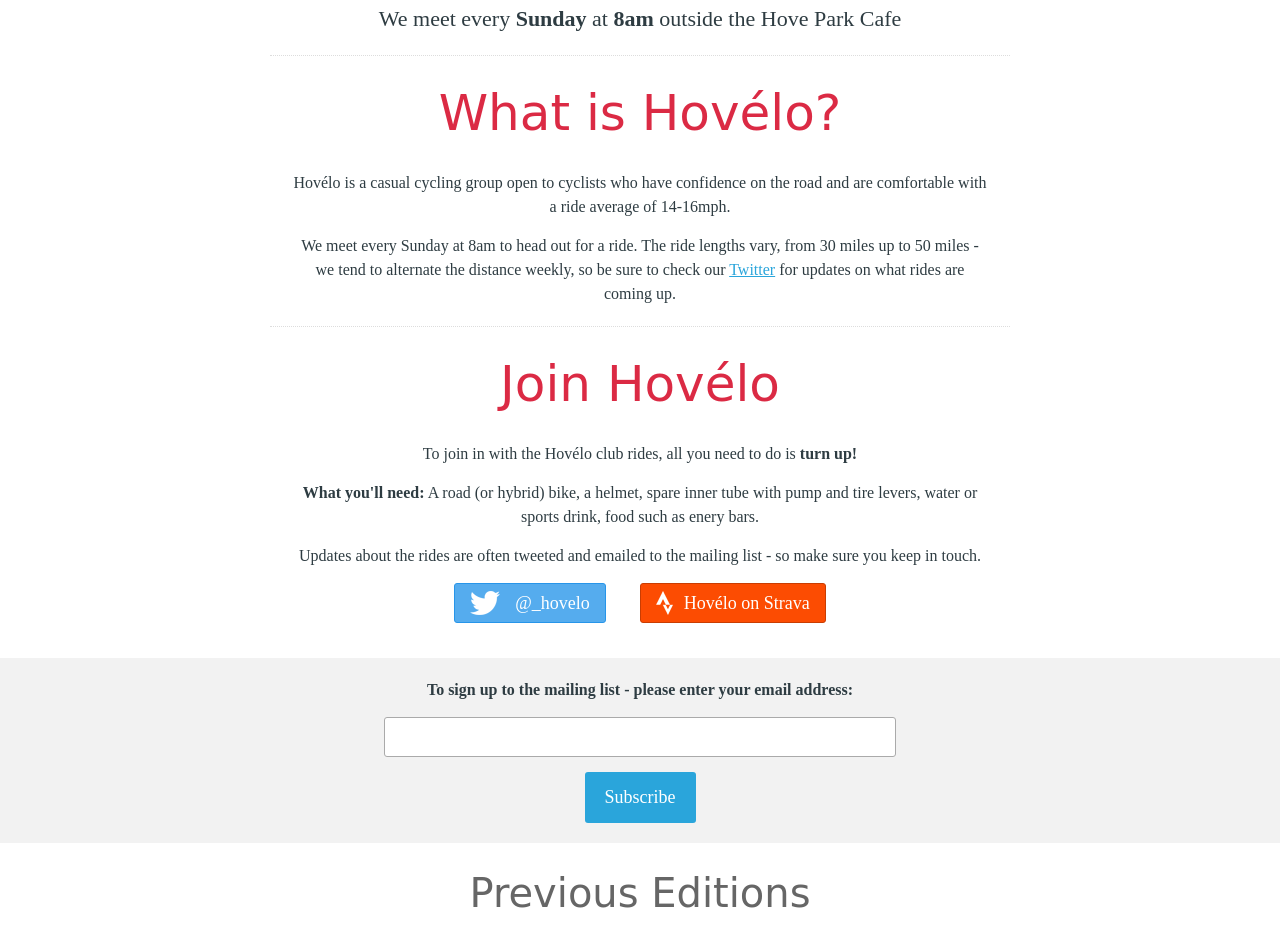
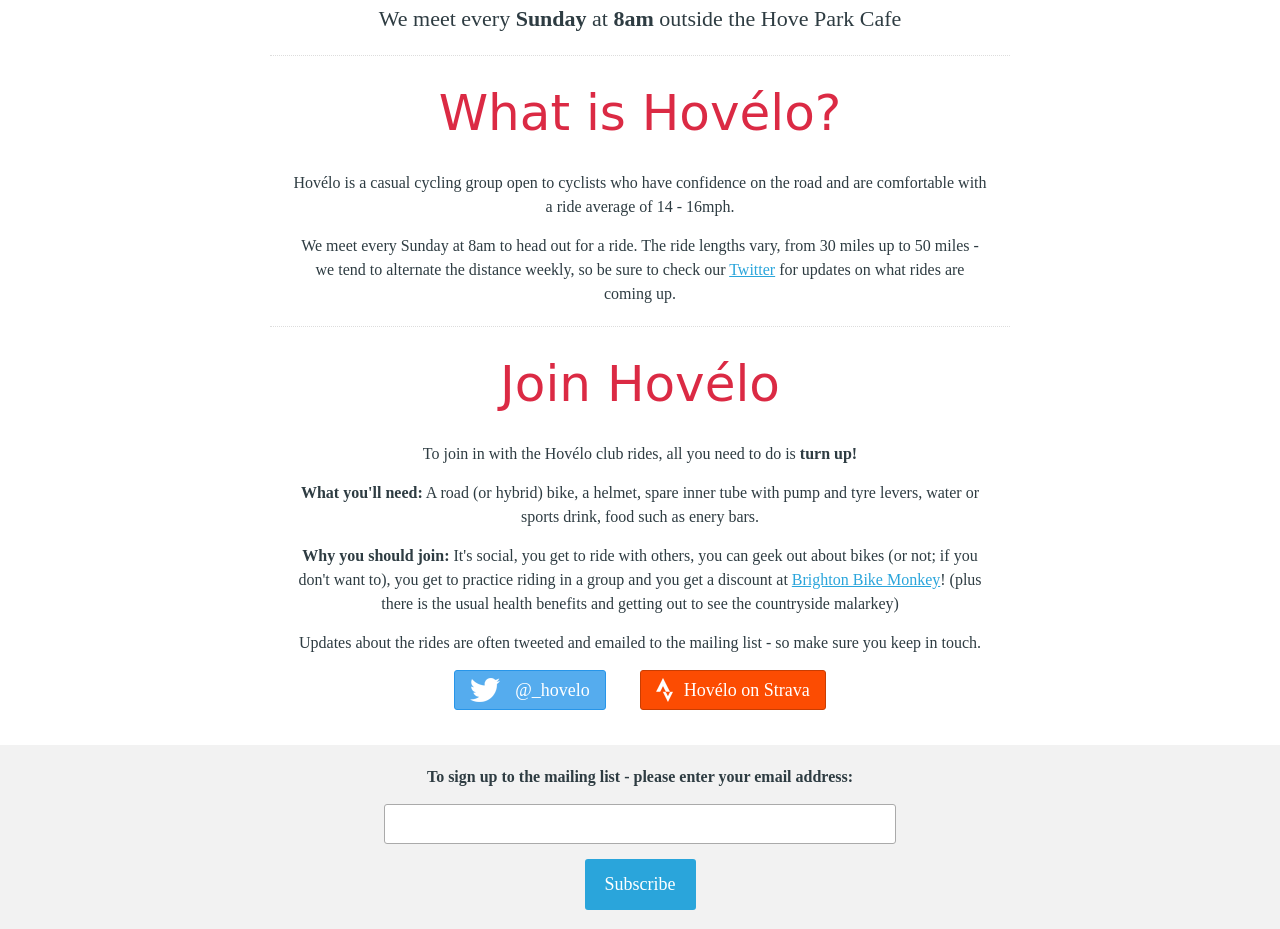
Before and after one commit to hovelo/website, a PHP site: page / in a window 1280 px wide. Shown: the part 231-1160 px from the top of the page. Before the commit the page ends 1139 px from the top, so only its background shows below. Run offline with PHP 8.4, Linux system fonts and the light colour scheme; data that the repository does not hold is empty; some web fonts are replaced.

Commit message:
Fix typo and add benefits paragraph

```diff
--- a/index.php
+++ b/index.php
@@ -45,13 +45,14 @@
 		</article>
 		<article class="wrap">
 			<h2>What is Hovélo?</h2>
-			<p>Hovélo is a casual cycling group open to cyclists who have confidence on the road and are comfortable with a ride average of 14-16mph.</p>
+			<p>Hovélo is a casual cycling group open to cyclists who have confidence on the road and are comfortable with a ride average of 14 - 16mph.</p>
 			<p>We meet every Sunday at 8am to head out for a ride. The ride lengths vary, from 30 miles up to 50 miles - we tend to alternate the distance weekly, so be sure to check our <a href="http://www.twitter.com/_hovelo" rel="nofollow">Twitter</a> for updates on what rides are coming up.</p>
 		</article>
 		<article class="wrap">
 			<h2>Join Hovélo</h2>
 			<p>To join in with the Hovélo club rides, all you need to do is <b>turn up!</b></p>
-			<p><b>What you'll need:</b> A road (or hybrid) bike, a helmet, spare inner tube with pump and tire levers, water or sports drink, food such as enery bars.</p>
+			<p><b>What you'll need:</b> A road (or hybrid) bike, a helmet, spare inner tube with pump and tyre levers, water or sports drink, food such as enery bars.</p>
+			<p><b>Why you should join:</b> It's social, you get to ride with others, you can geek out about bikes (or not; if you don't want to), you get to practice riding in a group and you get a discount at <a href="http://www.brightonbikemonkey.co.uk/" rel="nofollow">Brighton Bike Monkey</a>! (plus there is the usual health benefits and getting out to see the countryside malarkey)</p>
 			<p>Updates about the rides are often tweeted and emailed to the mailing list - so make sure you keep in touch.</p>
 			<p class="social-wrap">
 				<a href="http://www.twitter.com/_hovelo" rel="nofollow"  class="social twitter">@_hovelo</a>
```
